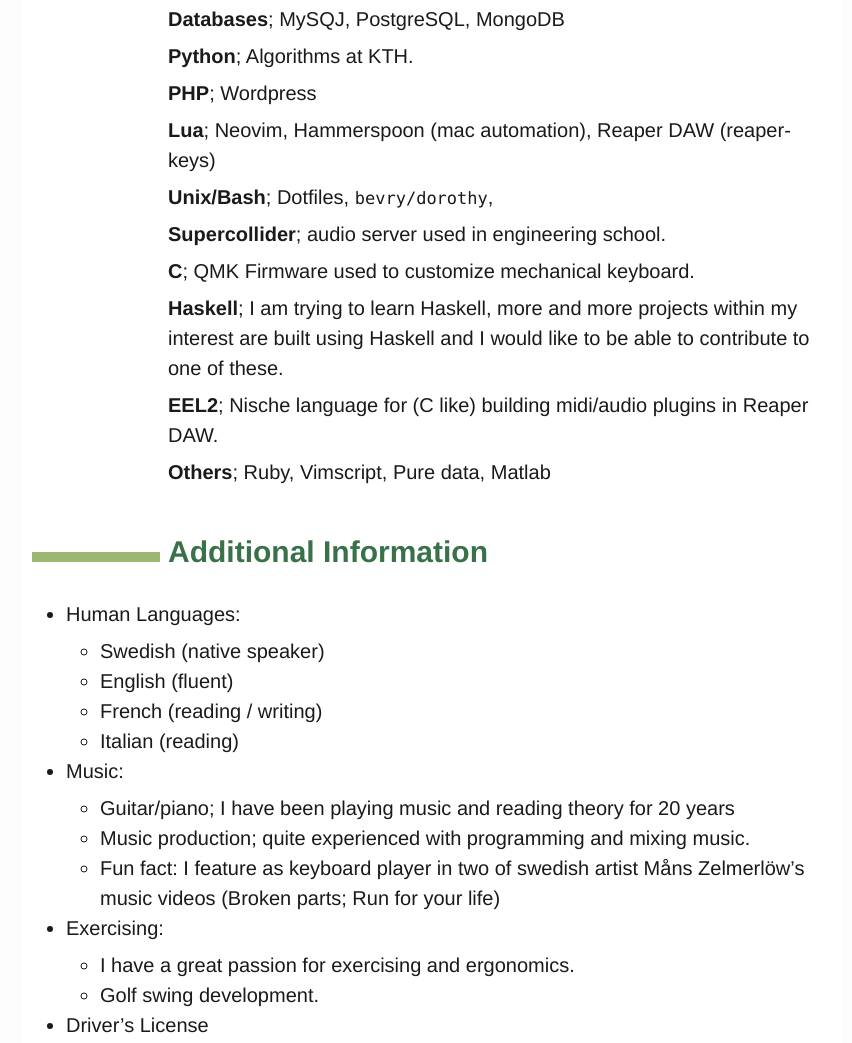
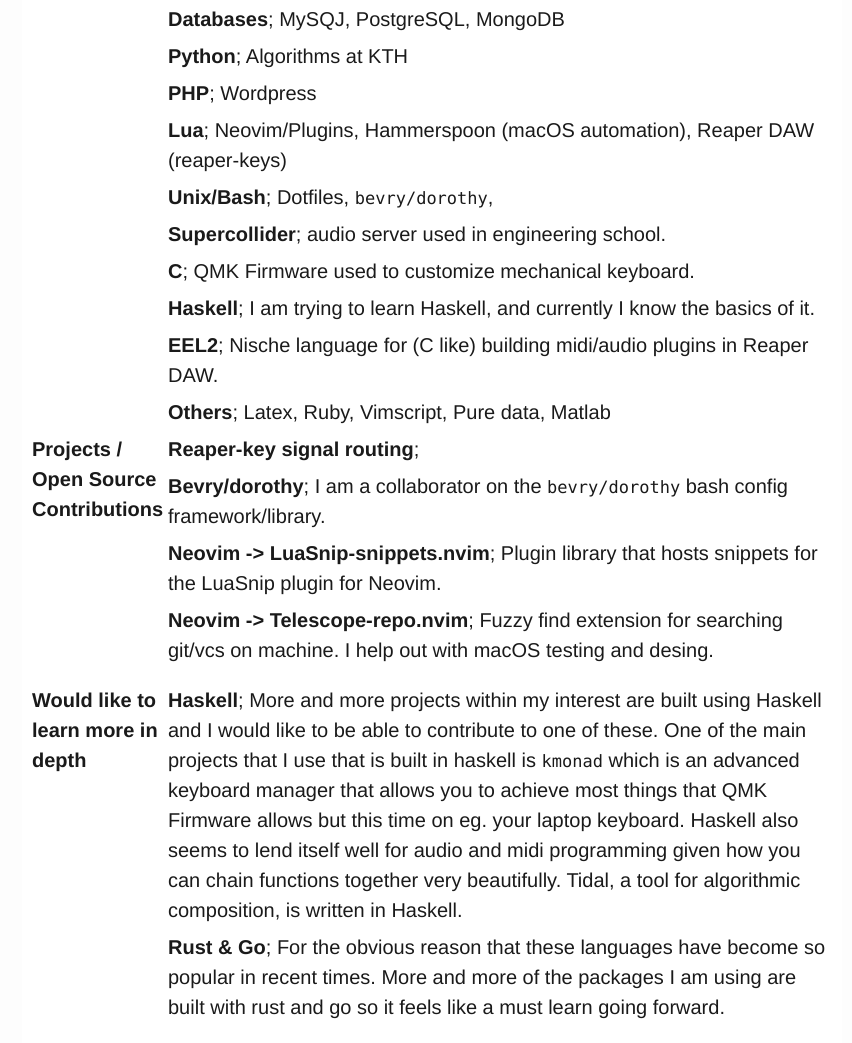
Before and after one commit to molleweide/molleweide.github.io, a plain HTML site: page index.html in a window 1280 px wide. Shown: the part 1730-2773 px from the top of the page, without its empty margins (208-1060 px from the left). Drawn offline with Linux system fonts and the light colour scheme.

Commit message:
update cv

```diff
--- a/index.html
+++ b/index.html
@@ -300,11 +300,11 @@
 </dd>
 <dd><p><strong>Databases</strong>; MySQJ, PostgreSQL, MongoDB</p>
 </dd>
-<dd><p><strong>Python</strong>; Algorithms at KTH.</p>
+<dd><p><strong>Python</strong>; Algorithms at KTH</p>
 </dd>
 <dd><p><strong>PHP</strong>; Wordpress</p>
 </dd>
-<dd><p><strong>Lua</strong>; Neovim, Hammerspoon (mac automation), Reaper DAW (reaper-keys)</p>
+<dd><p><strong>Lua</strong>; Neovim/Plugins, Hammerspoon (macOS automation), Reaper DAW (reaper-keys)</p>
 </dd>
 <dd><p><strong>Unix/Bash</strong>; Dotfiles, <code>bevry/dorothy</code>,</p>
 </dd>
@@ -312,11 +312,28 @@
 </dd>
 <dd><p><strong>C</strong>; QMK Firmware used to customize mechanical keyboard.</p>
 </dd>
-<dd><p><strong>Haskell</strong>; I am trying to learn Haskell, more and more projects within my interest are built using Haskell and I would like to be able to contribute to one of these.</p>
+<dd><p><strong>Haskell</strong>; I am trying to learn Haskell, and currently I know the basics of it.</p>
 </dd>
 <dd><p><strong>EEL2</strong>; Nische language for (C like) building midi/audio plugins in Reaper DAW.</p>
 </dd>
-<dd><p><strong>Others</strong>; Ruby, Vimscript, Pure data, Matlab</p>
+<dd><p><strong>Others</strong>; Latex, Ruby, Vimscript, Pure data, Matlab</p>
+</dd>
+<dt>Projects / Open Source Contributions</dt>
+<dd><strong>Reaper-key signal routing</strong>;
+</dd>
+<dd><p><strong>Bevry/dorothy</strong>; I am a collaborator on the <code>bevry/dorothy</code> bash config framework/library.</p>
+</dd>
+<dd><p><strong>Neovim -&gt; LuaSnip-snippets.nvim</strong>; Plugin library that hosts snippets for the LuaSnip plugin for Neovim.</p>
+</dd>
+<dd><p><strong>Neovim -&gt; Telescope-repo.nvim</strong>; Fuzzy find extension for searching git/vcs on machine. I help out with macOS testing and desing.</p>
+</dd>
+</dl>
+<!-- :   **Neovim -> Lookup.nvim**; Plugin allows internet search neovim objects. -->
+<dl>
+<dt>Would like to learn more in depth</dt>
+<dd><strong>Haskell</strong>; More and more projects within my interest are built using Haskell and I would like to be able to contribute to one of these. One of the main projects that I use that is built in haskell is <code>kmonad</code> which is an advanced keyboard manager that allows you to achieve most things that QMK Firmware allows but this time on eg. your laptop keyboard. Haskell also seems to lend itself well for audio and midi programming given how you can chain functions together very beautifully. Tidal, a tool for algorithmic composition, is written in Haskell.
+</dd>
+<dd><p><strong>Rust &amp; Go</strong>; For the obvious reason that these languages have become so popular in recent times. More and more of the packages I am using are built with rust and go so it feels like a must learn going forward.</p>
 </dd>
 </dl>
 <h2 id="additional-information">Additional Information</h2>
@@ -332,7 +349,7 @@
 <ul>
 <li>Guitar/piano; I have been playing music and reading theory for 20 years</li>
 <li>Music production; quite experienced with programming and mixing music.</li>
-<li>Fun fact: I feature as keyboard player in two of swedish artist Måns Zelmerlöw’s music videos (Broken parts; Run for your life)</li>
+<li>Fun fact: I feature as keyboard player in two of swedish artist Måns Zelmerlöw’s music videos (Broken parts; Run for your life) <!-- * Soundcloud link --></li>
 </ul></li>
 <li><p>Exercising:</p>
 <ul>
```
